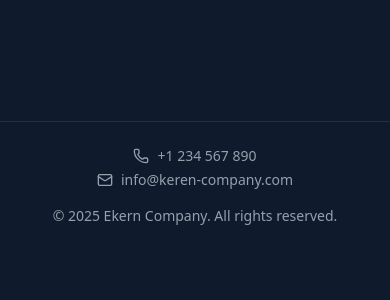
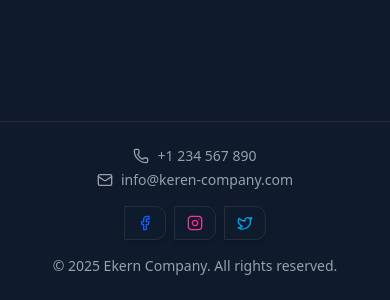
Before and after one commit to radu-bordea/NEXTjs-EkernCompany, a Next.js app: page / in a window 390 px wide. Shown: the part 2411-2711 px from the top of the page. Before the commit the page ends 2661 px from the top, so only its background shows below. Built offline with nearby package versions, Linux system fonts and the light colour scheme.

Commit message:
add social on mobile in footer

```diff
--- a/Components/Footer.tsx
+++ b/Components/Footer.tsx
@@ -1,5 +1,6 @@
 import Link from "next/link";
 import { Mail, Phone } from "lucide-react";
+import SocialFooterSection from "./SocialFooterSection";
 
 const Footer = () => {
   return (
@@ -28,6 +29,11 @@ const Footer = () => {
           </Link>
         </div>
 
+        {/* MIDDLE SIDE  */}
+        <div>
+          <SocialFooterSection/>
+        </div>
+
         {/* RIGHT SIDE */}
         <p className="text-sm text-muted-foreground text-center md:text-right">
           © {new Date().getFullYear()} Ekern Company. All rights reserved.
--- /dev/null
+++ b/Components/SocialFooterSection.tsx
@@ -0,0 +1,52 @@
+import { Facebook, Instagram, Twitter } from "lucide-react";
+
+const socials = [
+  {
+    name: "Facebook",
+    href: "https://facebook.com",
+    color: "text-blue-600",
+  },
+  {
+    name: "Instagram",
+    href: "https://instagram.com",
+    color: "text-pink-500",
+  },
+  {
+    name: "Twitter",
+    href: "https://twitter.com",
+    color: "text-sky-500",
+  },
+];
+
+const SocialFooterSection = () => {
+  return (
+    <div className="flex lg:hidden gap-2">
+      {socials.map((item) => {
+        const Icon =
+          item.name === "Facebook"
+            ? Facebook
+            : item.name === "Instagram"
+            ? Instagram
+            : Twitter;
+
+        return (
+          <a
+            key={item.name}
+            href={item.href}
+            target="_blank"
+            rel="noreferrer"
+            className=" flex  items-center justify-end rounded-r-lg border border-border bg-background/90 px-3 py-2 text-sm font-medium text-foreground shadow-md"
+          >
+            <div className="flex items-center gap-2">
+
+              <Icon className={`h-4 w-4 ${item.color}`} />
+
+            </div>
+          </a>
+        );
+      })}
+    </div>
+  );
+};
+
+export default SocialFooterSection;
```
